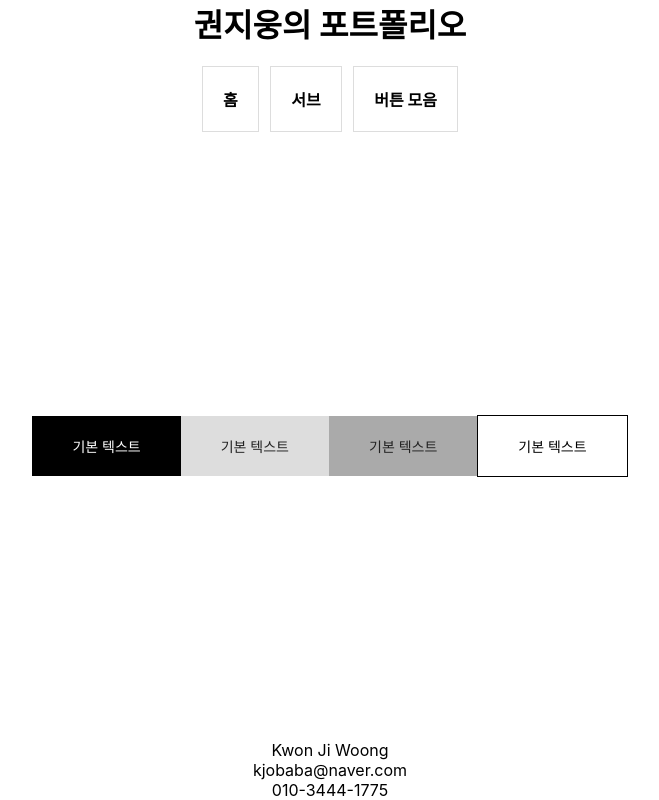
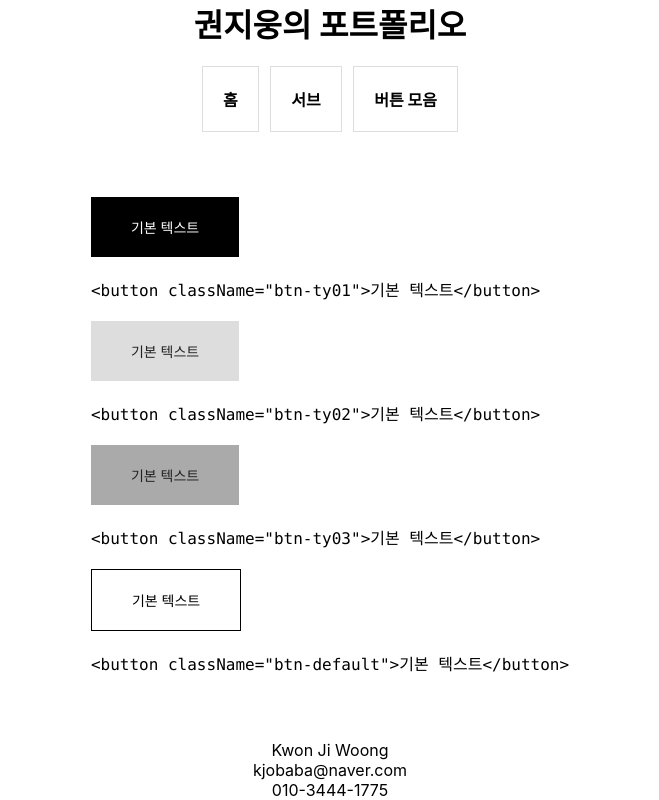
Before and after one commit to KwonJiWoong/1day1commit, a React (Create React App) app: page /btn in a window 1280 px wide. Shown: the whole page, without its empty margins (310-969 px from the left). Built offline with nearby package versions, Linux system fonts and the light colour scheme.

Commit message:
2021-09-11
버튼 pre > code 추가

```diff
--- a/src/component/collection/btnCollection.js
+++ b/src/component/collection/btnCollection.js
@@ -9,9 +9,13 @@ function Button({value, type, test_all}){
             return(
                 <div>
                     <button className="btn-ty01">{valueChk}</button>
+                    <pre class="code-view"><code>{'<button className="btn-ty01">기본 텍스트</button>'}</code></pre>
                     <button className="btn-ty02">{valueChk}</button>
+                    <pre class="code-view"><code>{'<button className="btn-ty02">기본 텍스트</button>'}</code></pre>
                     <button className="btn-ty03">{valueChk}</button>
+                    <pre class="code-view"><code>{'<button className="btn-ty03">기본 텍스트</button>'}</code></pre>
                     <button className="btn-default">{valueChk}</button>
+                    <pre class="code-view"><code>{'<button className="btn-default">기본 텍스트</button>'}</code></pre>
                 </div>);
         }else{
             switch (type) {
--- a/src/css/component/button.css
+++ b/src/css/component/button.css
@@ -1,3 +1,6 @@
+/* code-view */
+.code-view{margin:20px 0;}
+
 /* btn */
 button[class^=btn-]{background:#fff; padding:20px 40px; font-size:14px; border:solid 1px #000; color:#000;}
 button[class$=ty01]{background:#000; border:0; color:#fff;}
```
Also changed, not shown: 11 other files (tests, documents, lock files or other folders).
